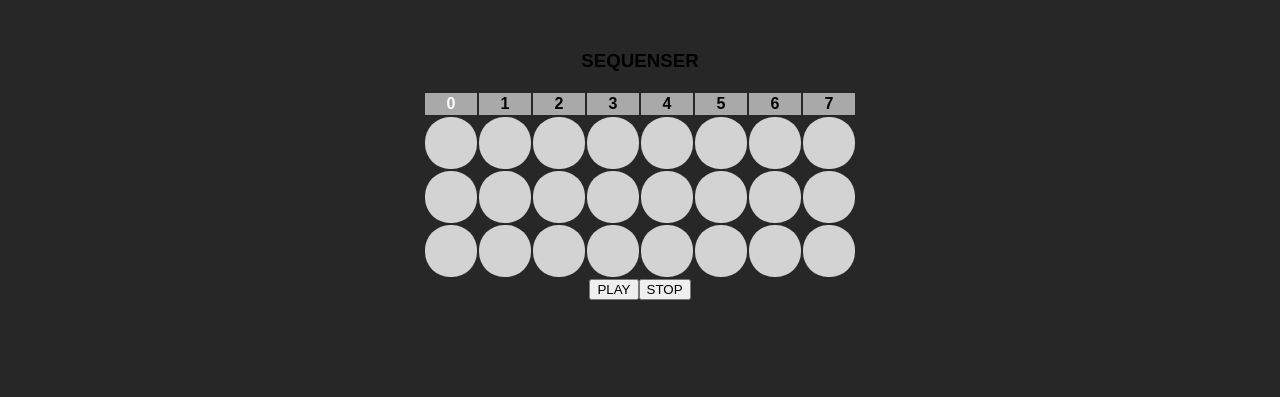
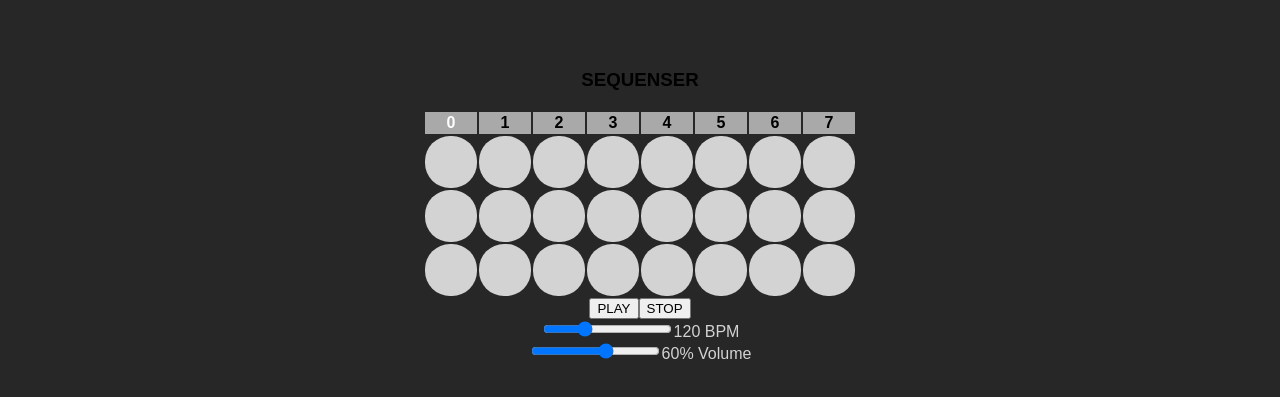
Before and after one commit to adamheldring/WatchYourTone, a React app in the folder frontend/: page / in a window 1280 px wide. Shown: the part 263-660 px from the top of the page. Built offline with nearby package versions, Linux system fonts and the light colour scheme.

Commit message:
BPM changes

```diff
--- a/frontend/src/components/amodules/sequenser/sequenser.js
+++ b/frontend/src/components/amodules/sequenser/sequenser.js
@@ -12,7 +12,9 @@ state = {
     [false, false, false, false, false, false, false, false]
   ],
   playing: false,
-  activeBar: 0
+  activeBar: 0,
+  bpm: 120,
+  volume: 0.6
 }
 
 componentDidMount = () => {
@@ -42,6 +44,23 @@ handleNoteClick = (drumIndex, barIndex) => {
   })
 }
 
+handleBpmChange = e => {
+  this.setState({
+    bpm: e.target.value
+  }, () => {
+    console.log("STATE bpm: ", this.state.bpm)
+    console.log("TRANSPORT bpm: ", Tone.Transport.bpm.value)
+    Tone.Transport.bpm.value = this.state.bpm
+})}
+
+handleVolumeChange = e => {
+  this.setState({
+    volume: e.target.value / 100
+  }, () => {
+    Tone.Transport.bpm.value = this.state.bpm
+})}
+
+
 drumsGenerator = () => {
   const drums = [
     new Tone.MembraneSynth(),
@@ -53,14 +72,14 @@ drumsGenerator = () => {
   drums[1].oscillator.type = "sawtooth"
   drums[2].oscillator.type = "square"
 
-  const gain = new Tone.Gain(0.3)
+  const gain = new Tone.Gain(this.state.volume)
   gain.toMaster()
 
   drums.forEach(drum => drum.connect(gain))
 
   let index = 0
 
-  Tone.Transport.bpm.value = 140
+  Tone.Transport.bpm.value = this.state.bpm
   Tone.Transport.scheduleRepeat((time) => {
     let step = index % 8
     const notes = ["C1", "C3", "C4"]
@@ -76,7 +95,7 @@ drumsGenerator = () => {
 }
 
 render() {
-  const { drums, activeBar } = this.state
+  const { drums, activeBar, volume, bpm } = this.state
   return (
     <div className="sequenser-container">
       <h3>SEQUENSER</h3>
@@ -85,7 +104,7 @@ render() {
           <thead>
             <tr>
               {drums[0].map((bars, index) => {
-                return <th className={(index === activeBar) ?
+                return <th key={index} className={(index === activeBar) ?
                   "barIndicator barIndicator--active" :
                   "barIndicator"
                 }>{index}</th>
@@ -93,7 +112,7 @@ render() {
             </tr>
           </thead>
           <tbody>
-          {this.state.drums.map((drum, drumIndex) => {
+          {drums.map((drum, drumIndex) => {
             return <SeqInstrument
               key={drumIndex}
               drumIndex={drumIndex}
@@ -112,6 +131,26 @@ render() {
         <button onClick={this.startPlaying}>PLAY</button>
         <button onClick={this.stopPlaying}>STOP</button>
       </div>
+      <div className="meters">
+        <input
+          name="bpm"
+          type="range"
+          min="40"
+          max="300"
+          value={bpm}
+          onChange={this.handleBpmChange}
+          />
+        <label htmlFor="volume">{this.state.bpm} BPM</label>
+        <br />
+        <input
+          name="bpm"
+          type="range"
+          min="0"
+          max="100"
+          value={volume * 100}
+          onChange={this.handleVolumeChange} />
+        <label htmlFor="volume">{parseInt(this.state.volume * 100)}% Volume</label>
+      </div>
     </div>
   )
 }
--- a/frontend/src/components/amodules/sequenser/sequenser.scss
+++ b/frontend/src/components/amodules/sequenser/sequenser.scss
@@ -1,5 +1,8 @@
 .sequenser-container {
   // background: lightblue;
+  display: flex;
+  flex-direction: column;
+  align-items: center;
 }
 
 .drums-container {
@@ -30,3 +33,9 @@
     background: green;
   }
 }
+
+.meters {
+  // background: lightblue;
+  color: lightgrey;
+  width: 400px;
+}
```
